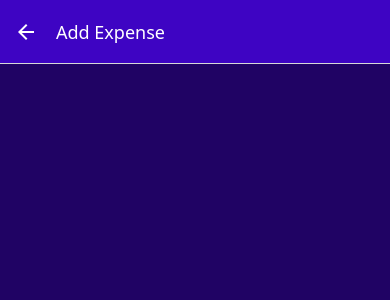
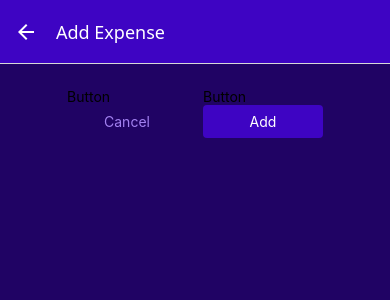
Before and after one commit to moshnogorskaia/expenses-tracker, a React Native app: screen /ManageExpense in a window 390 px wide. Shown: the top 300 px of the page. Built offline with nearby package versions, Linux system fonts and the light colour scheme.

Commit message:
Add custom Buttons

```diff
--- /dev/null
+++ b/components/ui/Button.js
@@ -0,0 +1,45 @@
+import { View, Text, Pressable, StyleSheet } from "react-native";
+import { GlobalStyles } from "../../constants/styles";
+
+function Button({ onPress, children, mode, style }) {
+	return (
+		<View style={style}>
+			<Text>Button</Text>
+			<Pressable
+				onPress={onPress}
+				style={({ pressed }) => pressed && styles.pressed}
+			>
+				<View style={[styles.button, mode === "flat" && styles.flat]}>
+					<Text style={[styles.buttonText, mode === "flat" && styles.flatText]}>
+						{children}
+					</Text>
+				</View>
+			</Pressable>
+		</View>
+	);
+}
+
+export default Button;
+
+const styles = StyleSheet.create({
+	button: {
+		borderRadius: 4,
+		padding: 8,
+		backgroundColor: GlobalStyles.colors.primary500,
+	},
+	flat: {
+		backgroundColor: "transparent",
+	},
+	buttonText: {
+		color: "white",
+		textAlign: "center",
+	},
+	flatText: {
+		color: GlobalStyles.colors.primary200,
+	},
+	pressed: {
+		opacity: 0.75,
+		backgroundColor: GlobalStyles.colors.primary100,
+		borderRadius: 4,
+	},
+});
--- a/screens/ManageExpense.js
+++ b/screens/ManageExpense.js
@@ -2,6 +2,7 @@
 import { useLayoutEffect } from "react";
 import IconButton from "../components/ui/IconButton";
 import { GlobalStyles } from "../constants/styles";
+import Button from "../components/ui/Button";
 
 function ManageExpense({ route, navigation }) {
 	const editedExpenseId = route.params?.expenseId;
@@ -15,8 +16,24 @@
 
 	const deleteExpenseHandler = () => {};
 
+	const cancelExpenseHandler = () => {};
+
+	const confirmHandler = () => {};
+
 	return (
 		<View style={styles.container}>
+			<View style={styles.buttons}>
+				<Button
+					mode="flat"
+					onPress={cancelExpenseHandler}
+					style={styles.button}
+				>
+					Cancel
+				</Button>
+				<Button onPress={confirmHandler} style={styles.button}>
+					{isEditing ? "Update" : "Add"}
+				</Button>
+			</View>
 			{isEditing && (
 				<View style={styles.deleteContainer}>
 					<IconButton
@@ -46,4 +63,13 @@
 		borderTopColor: GlobalStyles.colors.primary200,
 		alignItems: "center",
 	},
+	buttons: {
+		flexDirection: "row",
+		justifyContent: "center",
+		alignItems: "center",
+	},
+	button: {
+		minWidth: 120,
+		marginHorizontal: 8,
+	},
 });
```
